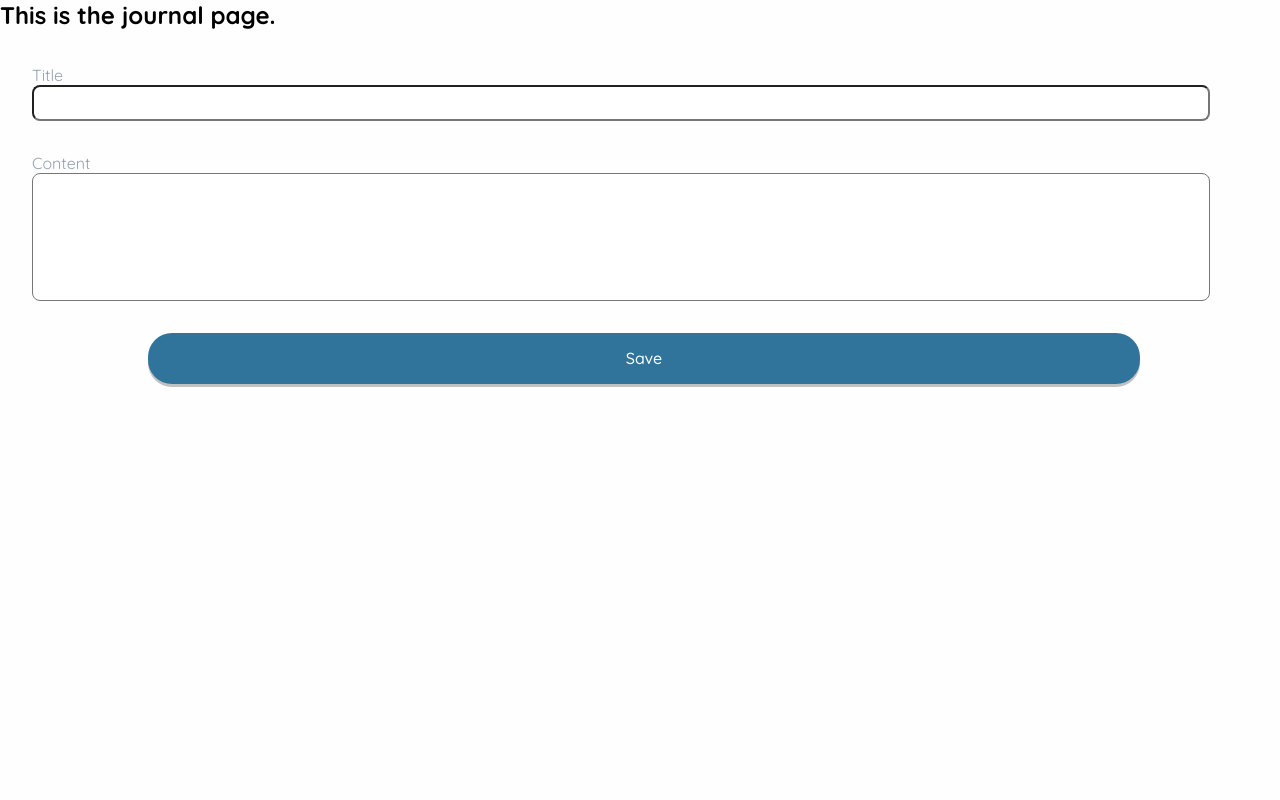
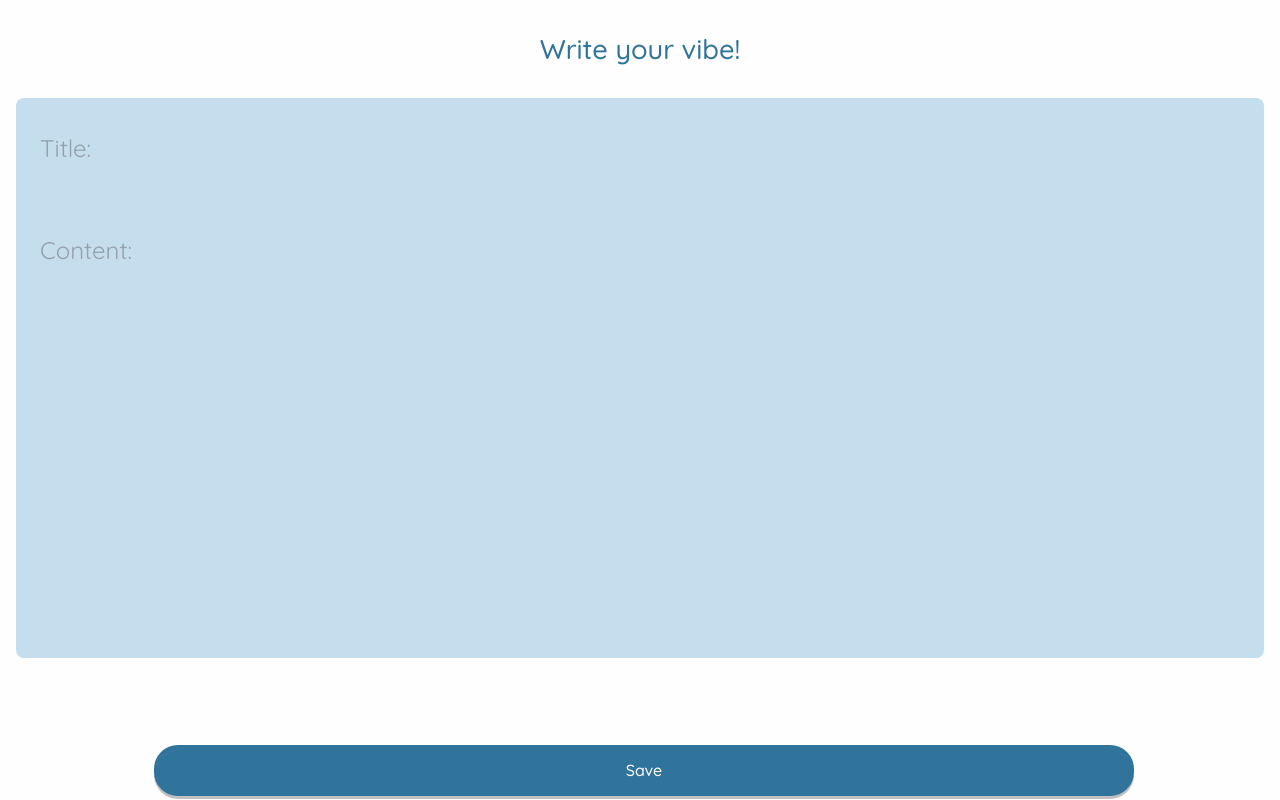
Before and after one commit to Gab-A/gabrielle-asante-capstone, a React (Create React App) app: page /journal in a window 1280 px wide. Built offline with nearby package versions, Linux system fonts and the light colour scheme.

Commit message:
Refactor journal pages and add further styling to journal page

```diff
--- a/src/App.js
+++ b/src/App.js
@@ -11,7 +11,6 @@ import { useState } from "react";
 
 function App() {
   const [mood, setMood] = useState("");
-  console.log(mood);
 
   return (
     <>
--- a/src/pages/JournalEntriesPage/JournalEntriesPage.js
+++ b/src/pages/JournalEntriesPage/JournalEntriesPage.js
@@ -3,7 +3,7 @@ import getAllJournals from "../../scripts/utils/get-all-journals";
 import "./JournalEntriesPage.scss";
 import { Link } from "react-router-dom";
 
-export default function JournalEntriesPage() {
+export default function JournalEntriesPage({ journalEntry, onEditJournal }) {
   const [journals, setJournals] = useState(null);
   const [expand, setExpanded] = useState(false);
   // const [delete, setDelete] = useState(false)
@@ -12,6 +12,7 @@ export default function JournalEntriesPage() {
     const fetchJournals = async () => {
       try {
         const response = await getAllJournals();
+        console.log(response);
         setJournals(response);
       } catch (error) {
         console.error(error);
@@ -24,13 +25,9 @@ export default function JournalEntriesPage() {
     return <p>Loading</p>;
   }
 
-  // const handleDelete = () => {
-  //   setDelete(true);
-  // };
-
-  const confirmDelete = () => {};
-
-  console.log(journals.title);
+  const handleUpdate = (journalId) => {
+    onEditJournal(journalId);
+  };
 
   const handleExpand = (journal) => {
     setExpanded((selectedJournal) =>
@@ -48,6 +45,7 @@ export default function JournalEntriesPage() {
               <button>
                 <Link to="/journal">Edit</Link>
               </button>
+              {/* </div> */}
               <button>Delete</button>
             </div>
             {!expand || expand !== journal ? (
--- a/src/pages/JournalPage/JournalPage.js
+++ b/src/pages/JournalPage/JournalPage.js
@@ -1,14 +1,43 @@
-import { useState } from "react";
+import { useEffect, useState } from "react";
 import "./JournalPage.scss";
-import { useNavigate } from "react-router-dom";
+import { useNavigate, useParams } from "react-router-dom";
 import axios from "axios";
+import getJournalById from "../../scripts/utils/get-single-journal";
 
-export default function JournalPage({ mood }) {
+export default function JournalPage({ mood, onJournalChange }) {
   const [isError, setIsError] = useState(false);
   const [title, setTitle] = useState("");
   const [content, setContent] = useState("");
   const [submit, setSubmitted] = useState(false);
   const [errors, setErrors] = useState({});
+  const [journalEntry, setJournalEntry] = useState({ title: "", content: "" });
+
+  const { journalId } = useParams();
+
+  useEffect(() => {
+    const getAndSetJournal = async () => {
+      try {
+        const response = await getJournalById();
+        console.log(response);
+        setJournalEntry(response);
+      } catch (error) {
+        console.error(`Error fetching journal `);
+      }
+    };
+    if (journalId) {
+      getAndSetJournal();
+    }
+  }, [journalId]);
+
+  // console.log(response);
+
+  // // const [journalEntry, setJournalEntry] = useState({ title: "", content: "" });
+  // const { journalId } = useParams();
+  // const getAndSetJournal = async (journalId) => {
+  //   const journal = await getJournalById(journalId);
+  // };
+
+  useEffect(() => {});
 
   const navigate = useNavigate();
   const [message, setMessage] = useState("");
@@ -72,16 +101,21 @@ export default function JournalPage({ mood }) {
   return (
     <section className="journal">
       <div className="journal__wrapper">
-        <h2>This is the journal page.</h2>
-        {mood && (
-          <div>
-            <p>Your are: {mood}</p>
-          </div>
-        )}
+        <div className="journal__intro-wrapper">
+          <h2 className="journal__title">Write your vibe!</h2>
+          {mood && (
+            <div className="journal__mood-tell-wrapper">
+              <p className="journal__mood-tell">You are: {mood}</p>
+              <p className="journal__mood-explanation">
+                Tell me more about why you are: {mood}
+              </p>
+            </div>
+          )}
+        </div>
         <form className="journal__form" onSubmit={handleSubmit}>
           <div className="journal__form-group journal__form-title">
             <label htmlFor="title" className="journal__form-label">
-              Title
+              Title:
             </label>
             <input
               type="text"
@@ -99,7 +133,7 @@ export default function JournalPage({ mood }) {
           </div>
           <div className="journal__form-group journal__form-content">
             <label htmlFor="content" className="journal__form-label">
-              Content
+              Content:
             </label>
             <textarea
               name="content"
--- a/src/pages/JournalPage/JournalPage.scss
+++ b/src/pages/JournalPage/JournalPage.scss
@@ -8,15 +8,49 @@
   }
 
   &__form {
-    // background-color: $columbia-blue;
-    // background-color: #fefae0;
+    background-color: $columbia-blue;
     border-radius: 0.5rem;
-    height: 60vh;
-    margin-left: 0.5rem;
-    margin-right: 0.5rem;
+    height: 70vh;
+    margin-left: 1rem;
+    margin-right: 1rem;
     padding-left: 1.5rem;
     padding-top: 0.2rem;
   }
+
+  &__title {
+    font-weight: 500;
+    padding: 2rem 0rem 2rem;
+    font-size: 1.7rem;
+  }
+
+  &__intro-wrapper {
+    @include flexCenter(column);
+  }
+
+  &__mood-tell {
+    font-size: 1.4rem;
+  }
+
+  &__mood-tell,
+  &__title,
+  &__mood-explanation {
+    color: $dark-blue;
+  }
+
+  &__mood-tell {
+    margin-left: 5rem;
+    margin-top: 0.5rem;
+  }
+
+  &__mood-explanation {
+    margin-top: 2rem;
+    margin-bottom: 0.5rem;
+  }
+
+  &__mood-tell-wrapper {
+    margin-top: -2rem;
+  }
+
   &__form-title {
     margin-top: 2rem;
   }
@@ -25,25 +59,31 @@
     margin-top: 2rem;
   }
 
+  &__form-label {
+    font-size: 1.5rem;
+    color: $dark-grey;
+  }
+
   &__input {
-    border-radius: 0.5rem;
-    width: 95%;
+    width: 100%;
     font-family: "Quicksand";
+    font-size: 1.2rem;
     padding: 0.5rem;
+    background-color: $columbia-blue;
+    border: none;
     &--content {
       resize: none;
       height: 8rem;
     }
-  }
 
-  &__form-label {
-    color: $dark-grey;
+    &:focus {
+      outline: none;
+    }
   }
 
   &__button-container {
     @include flexCenter(row);
-    margin-top: 2rem;
-    margin: 2rem auto;
+    margin-top: 22rem;
   }
 
   &__button {
@@ -68,5 +108,7 @@
 
   &__form-error {
     margin-top: 1rem;
+    color: $red;
+    font-weight: 500;
   }
 }
--- /dev/null
+++ b/src/scripts/utils/get-single-journal.js
@@ -0,0 +1,16 @@
+import axios from "axios";
+
+const getJournalById = async (journalId) => {
+  console.log("journal");
+  try {
+    const response = await axios.get(
+      `http://localhost:8000/journal/${journalId}`
+    );
+    console.log("Response", response.data);
+    return response.data;
+  } catch (error) {
+    console.error(error);
+  }
+};
+
+export default getJournalById;
--- a/src/styles/partials/_variables.scss
+++ b/src/styles/partials/_variables.scss
@@ -12,8 +12,8 @@ $box-shadow: #242526;
 $light-grey: #e5e8eb;
 $dark-grey: #94a1ad;
 $bg-color: #fefefe;
-$indigo-dye: #2c5c90;
 $dark-blue: #30749c;
+$red: #a22525;
 
 $wrapper-max-width: 1140px;
 $tablet-breakpoint: 768px;
```
Also changed, not shown: src/scripts/utils/update-journal.js (added, +10 -0 lines).
